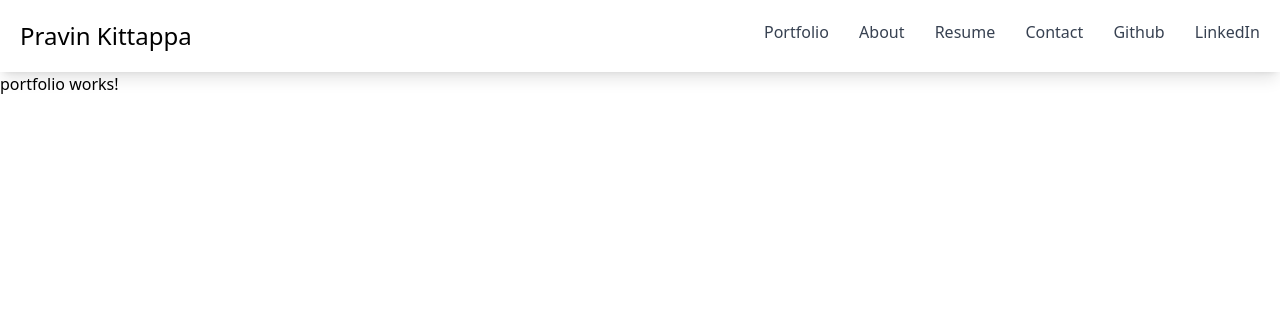
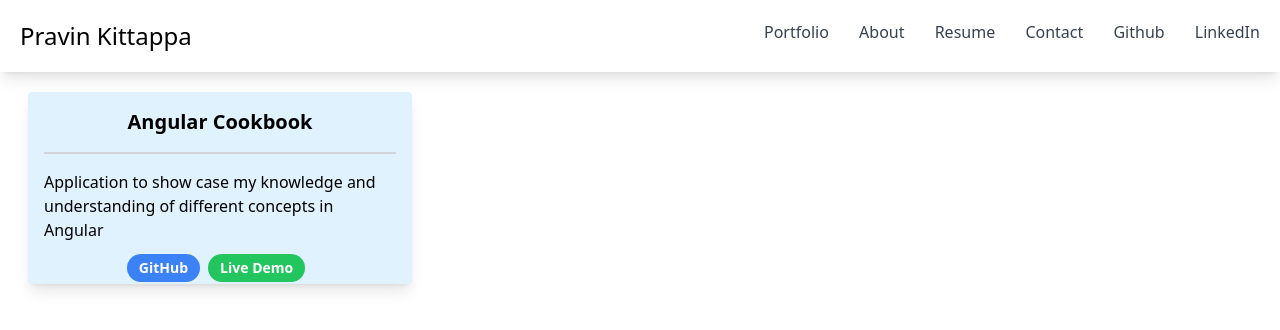
Before and after one commit to pravink916/my-app, an Angular app: page /portfolio in a window 1280 px wide. Shown: the top 330 px of the page. Built offline with nearby package versions, Linux system fonts and the light colour scheme; no server answers.

Commit message:
Update portfolio.component.html

```diff
--- a/src/app/portfolio/portfolio.component.html
+++ b/src/app/portfolio/portfolio.component.html
@@ -1 +1,13 @@
-<p>portfolio works!</p>
+<div class="grid grid-cols-1 m-5 ml-7">
+    <div class="max-w-sm rounded shadow-lg bg-sky-100 h-48 p-4">
+        <div class="text-xl font-semibold text-center">Angular Cookbook</div>
+        <hr class="border-t-2 border-gray-300 my-4">
+        <div>Application to show case my knowledge and understanding of different concepts in Angular</div>
+        <div class="flex pt-3 justify-center">
+            <a href="https://github.com/pravink916/angular-cookbook" target="_blank" class="inline-block bg-blue-500 hover:bg-blue-700 text-white rounded-full px-3 py-1 text-sm font-semibold mr-2 mb-2">
+                GitHub
+              </a>
+              <a href="https://angular-cookbook.vercel.app/" target="_blank" class="inline-block bg-green-500 text-white rounded-full px-3 py-1 text-sm font-semibold mr-2 mb-2">Live Demo</a>
+        </div>
+    </div>
+</div>
```
